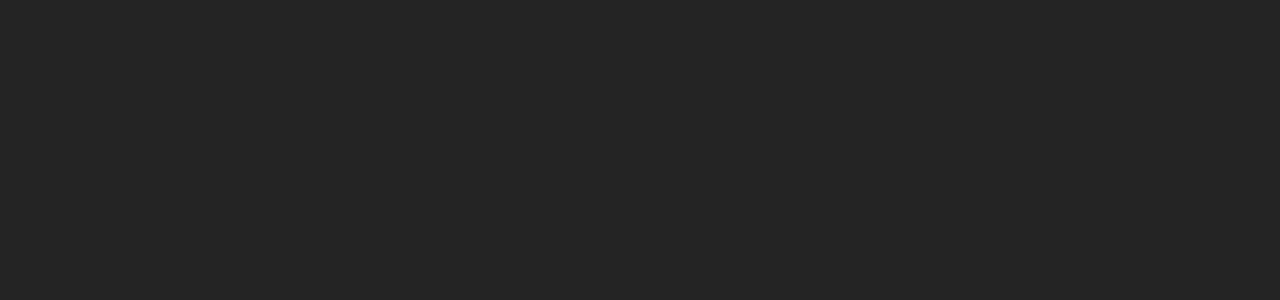
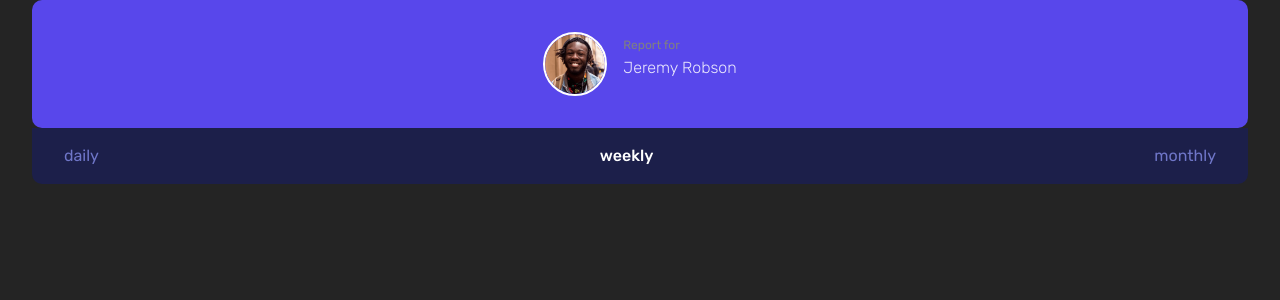
Before and after one commit to Robertron624/time-tracking-dashboard, a React (Vite) app: page / in a window 1280 px wide. Shown: the top 300 px of the page. Built offline with nearby package versions, Linux system fonts and the light colour scheme.

Commit message:
added store and setter

```diff
--- a/src/App.jsx
+++ b/src/App.jsx
@@ -1,20 +1,32 @@
-import { useState } from 'react'
-import reactLogo from './assets/react.svg'
-import viteLogo from '/vite.svg'
 import './App.scss'
 import useStore from './context/store'
 
 function App() {
 
-  const count = useStore((state) => state.count)
-  const increment = useStore((state) => state.increment)
-  const decrement = useStore((state) => state.decrement)
-  const reset = useStore((state) => state.reset)
+  const time = useStore(state => state.time)
+  const setTime = useStore(state => state.setTime)
+
+  const handleChange = (e) => {
+    setTime(e.target.id)
+  }
 
   return (
-    <div className="App">
-
-    </div>
+    <main className="App">
+      <div className="user-control">
+        <div className="user-info">
+          <img src="image-jeremy.png" alt="jeremy's profile pic" />
+          <div className='user-fullname'>
+            <span>Report for</span>
+            <p>Jeremy Robson</p>
+          </div>
+        </div>
+        <div className="time-selector">
+          <span id="daily" onClick={handleChange} className={`${time == 'daily' ? 'current' : ''}`}>daily</span>
+          <span id="weekly" onClick={handleChange} className={`${time == 'weekly' ? 'current' : ''}`}>weekly</span>
+          <span id="monthly" onClick={handleChange}  className={`${time == 'monthly' ? 'current' : ''}`}>monthly</span>
+        </div>
+      </div>
+    </main>
   )
 }
 
--- a/src/App.scss
+++ b/src/App.scss
@@ -27,6 +27,56 @@
 #root {
   max-width: 1280px;
   margin: 0 auto;
-  padding: 2rem;
   text-align: center;
 }
+
+.App {
+  padding: 0 2rem;
+
+  .user-control .user-info{
+    display: flex;
+    gap: 1rem;
+    justify-content: center;
+    padding: 2rem 0;
+    border-radius: 10px;
+
+    background-color: $blue;
+
+    img {
+      width: 60px;
+      height: 60px;
+      border-radius: 50%;
+      border: 2px solid white;
+    }
+
+    .user-fullname {
+      text-align: left;
+
+
+      span{
+        font-size: .75rem;
+        color: gray;
+      }
+      p{
+        font-size: 1rem;
+        font-weight: 300;
+      }
+    }
+
+
+  }
+
+  .user-control .time-selector {
+
+    display: flex;
+    background-color: $dark-blue;
+    justify-content: space-between;
+    padding: 1rem 2rem;
+    color: $desaturated-blue;
+    border-radius: 0 0 10px 10px;
+    .current {
+      font-weight: 600;
+      color: white;
+    }
+  }
+}
--- a/src/context/store.js
+++ b/src/context/store.js
@@ -1,7 +1,8 @@
 import { create } from "zustand";
 
 const useStore = create((set) => ({
-    currentTimely: 'weekly'
+    time: 'weekly',
+    setTime: (time) => set({ time }),
 }));
 
 export default useStore;
--- a/src/index.scss
+++ b/src/index.scss
@@ -14,6 +14,11 @@
   -webkit-text-size-adjust: 100%;
 }
 
+body {
+  margin: 0;
+  box-sizing: border-box;
+}
+
 h1, h2, p {
   padding: 0;
   margin: 0;
```
